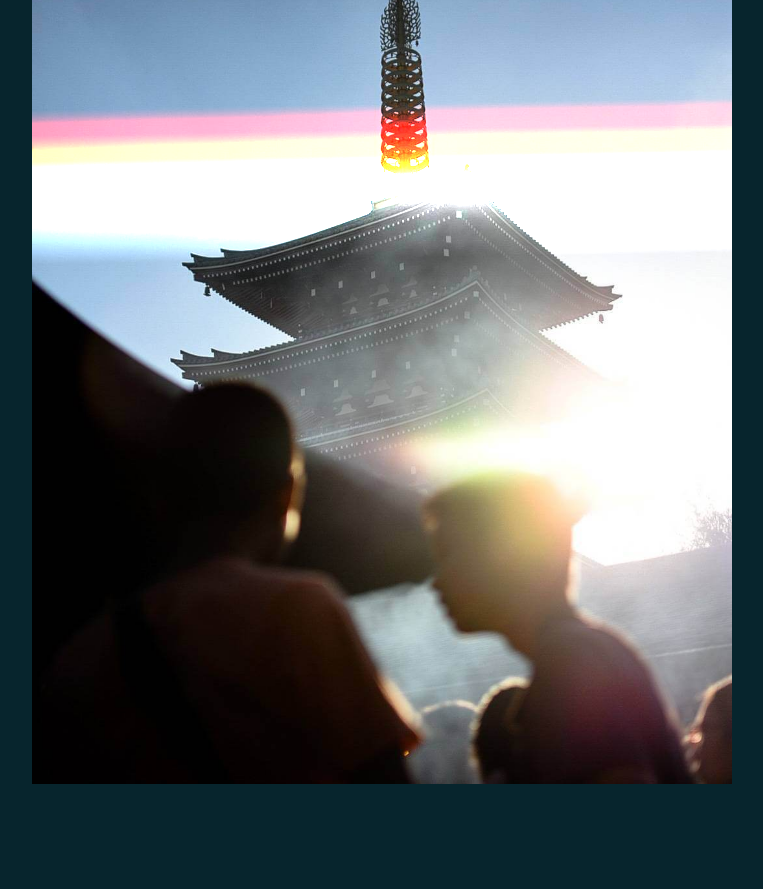
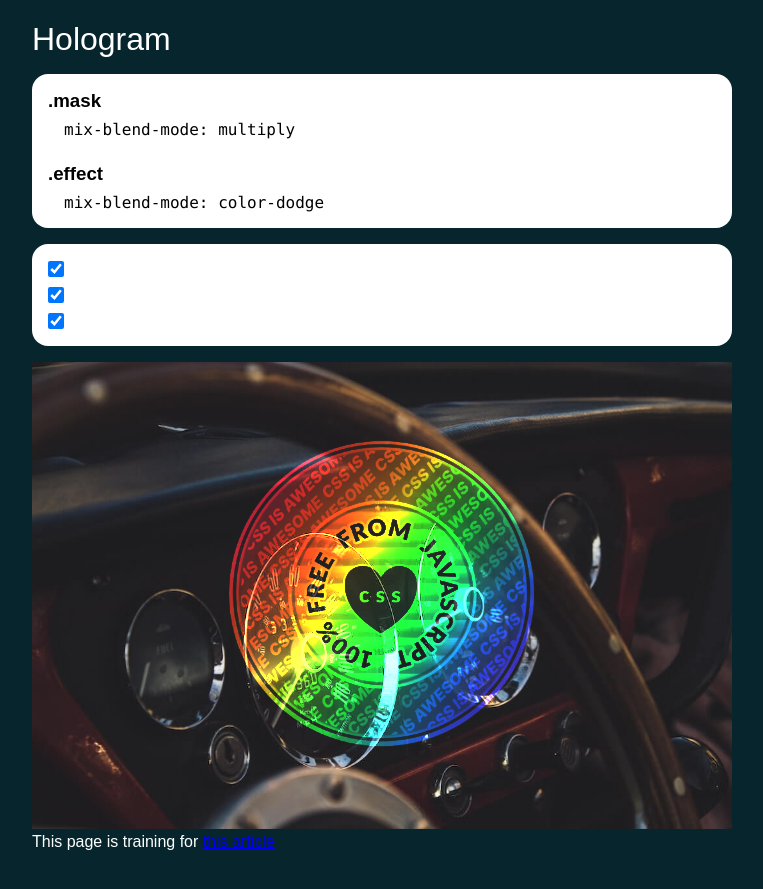
Before and after one commit to afferenslucem/css-photo-filters, a website built with webpack: page src/index.html in a window 1280 px wide. Shown: the part 2987-3876 px from the top of the page, without its empty margins (258-1021 px from the left). Before the commit the page ends 3775 px from the top, so only its background shows below. Built offline with nearby package versions, Linux system fonts and the light colour scheme; files whose address does not match are found by name.

Commit message:
added hologram

```diff
--- a/src/index.html
+++ b/src/index.html
@@ -141,6 +141,55 @@
             </div>
         </div>
     </div>
+
+    <div class="example">
+        <div class="example__header">
+            Hologram
+        </div>
+
+        <div class="example__description">
+            <div class="style">
+                <h3 class="style__element">.mask</h3>
+                <div class="style__line style-line">
+                    <span class="style-line__property">mix-blend-mode:</span>
+                    <span class="style-line__value">multiply</span>
+                </div>
+            </div>
+
+            <div class="style">
+                <h3 class="style__element">.effect</h3>
+                <div class="style__line style-line">
+                    <span class="style-line__property">mix-blend-mode:</span>
+                    <span class="style-line__value">color-dodge</span>
+                </div>
+            </div>
+        </div>
+        <form class="example__form">
+            <div class="check-line">
+                <input class="check-line__input" type="checkbox" name="image" checked>
+                <label class="check-line__label">Image</label>
+            </div>
+            <div class="check-line">
+                <input class="check-line__input" type="checkbox" name="mask" checked>
+                <label class="check-line__label">Mask</label>
+            </div>
+            <div class="check-line">
+                <input class="check-line__input" type="checkbox" name="effect" checked>
+                <label class="check-line__label">Effect</label>
+            </div>
+        </form>
+        <div class="example__result shader exposed-film">
+            <img class="shader-image" src="/assets/hologram/photo.jpg">
+            <div class="shader-effect layer hologram-layer hologram-effect">
+                <div class="shader-mask layer hologram-layer hologram-mask"></div>
+            </div>
+        </div>
+    </div>
+    <div>
+        This page is training for <a
+            href="https://css-live.ru/tricks/gologrammy-plenochnye-zasvetki-i-shejdery-na-chistom-css.html">this
+        article</a>
+    </div>
 </div>
 </body>
 </html>
--- a/src/styles.scss
+++ b/src/styles.scss
@@ -13,7 +13,9 @@ body {
   min-height: 100vh;
   background-color: var(--bg-color);
 
-  padding-bottom: 50rem;
+  padding-bottom: 5rem;
+
+  color: white;
 }
 
 .example {
@@ -29,6 +31,8 @@ body {
     background: white;
 
     border-radius: 1rem;
+
+    color: black;
   }
 
   &__form {
@@ -99,19 +103,20 @@ body {
   margin: 0 auto;
 
   width: 700px;
-  height: 300vh;
 
   img {
     width: 100%;
   }
-
-  padding-bottom: 10rem;
 }
 
 .shader {
   position: relative;
   backface-visibility: hidden;
   overflow: hidden;
+
+  &-mask, &-effect {
+    backface-visibility: hidden;
+  }
 }
 
 .layer {
@@ -178,3 +183,27 @@ body {
     background-image: linear-gradient(179deg, #000 40%, red, orange, #fff 60%, #000 80%);
   }
 }
+
+.hologram {
+  &-layer {
+    height: 467px;
+    width: 100%;
+  }
+
+  &-mask {
+    mix-blend-mode: multiply;
+    background-color: black;
+    background-size: 45%;
+    background-repeat: no-repeat;
+    background-image: url('./assets/hologram/mask.png');
+  }
+
+  &-effect {
+    mix-blend-mode: color-dodge;
+    background-color: black;
+    background-position: center;
+    background-attachment: fixed;
+    background-repeat: no-repeat;
+    background-image: linear-gradient(125deg, #f09 30%, #fc8b00, #ff0, #00ff8a, #00cfff, #cc4cfa 70%);
+  }
+}
```
Also changed, not shown: docs/index.html (+1 -1 lines), docs/assets/exposed-film/mask.jpg (added), docs/assets/exposed-film/photo.jpg (added), docs/assets/hologram/mask.png (added), docs/assets/hologram/photo.jpg (added), docs/assets/polar-lights/mask.jpg (added), docs/assets/polar-lights/photo.jpg (added), docs/assets/polar-lights/polar-lights.jpg (added), docs/main.js, src/assets/exposed-film/mask.jpg (added), src/assets/exposed-film/photo.jpg (added), src/assets/hologram/mask.png (added), src/assets/hologram/photo.jpg (added), src/assets/polar-lights/mask.jpg (added), 1 more files, 1 other file.
